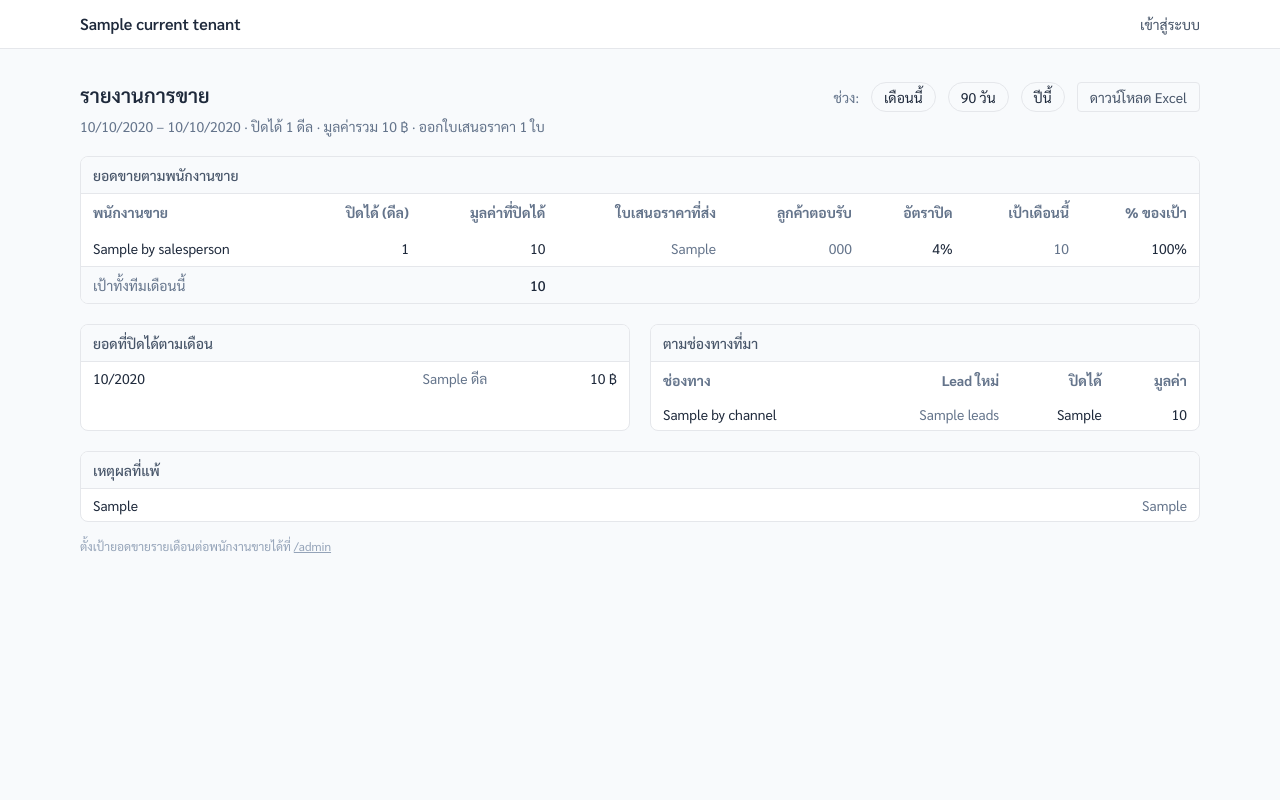
After one commit to n-chatchai/salesdee, a Django app: template templates/crm/reports.html in a window 1280 px wide. The commit adds this page. Run offline with Django 5.2, Linux system fonts and the light colour scheme; the template is opened without the code that fills it: most values are stand-ins (such as "Sample title", 1, 10 or a date in 2020); some libraries are stand-ins or nearby versions.

Commit message:
Sales reports page (REQUIREMENTS.md §4.9) + SalesTarget
- /crm/reports/ (nav "รายงาน"), period filter (this month / last 90 days /
  this year): sales by salesperson (won count+value, quotations sent/accepted,
  conversion rate, this-month target & % of target), won-by-month, by lead
  channel (leads + won deals/value), lost-reason breakdown. Totals header.
  apps/crm/reports.py build_reports(start, end).
- crm.SalesTarget (TenantScopedModel + RLS, migrations 0006/0007): per
  salesperson (or team-wide when null) monthly target — set in admin.
- Excel export via ?export=xlsx (openpyxl: "ยอดขายตามเซลส์" + "ตามช่องทาง" sheets).
- Tests: reports page renders with seeded data (salesperson name, won value,
  50% conversion, target, lost reason all show), xlsx export returns a zip,
  SalesTarget tenant isolation. make check green (137 tests).

Co-Authored-By: Claude Opus 4.7 (1M context) <noreply@anthropic.com>

```diff
--- a/apps/crm/urls.py
+++ b/apps/crm/urls.py
@@ -17,6 +17,7 @@ urlpatterns = [
     path("customers/<int:pk>/", views.customer_detail, name="customer_detail"),
     path("customers/<int:pk>/edit/", views.customer_edit, name="customer_edit"),
     path("tasks/", views.task_list, name="tasks"),
+    path("reports/", views.reports, name="reports"),
     path("tasks/<int:pk>/done/", views.task_done, name="task_done"),
     path("leads/", views.lead_list, name="leads"),
     path("leads/new/", views.lead_create, name="lead_create"),
--- a/templates/base.html
+++ b/templates/base.html
@@ -34,6 +34,7 @@
             <a href="{% url 'quotes:quotations' %}" class="hover:underline">ใบเสนอราคา</a>
             <a href="{% url 'catalog:products' %}" class="hover:underline">สินค้า</a>
             <a href="{% url 'crm:tasks' %}" class="hover:underline">งานของฉัน</a>
+            <a href="{% url 'crm:reports' %}" class="hover:underline">รายงาน</a>
           </nav>
         {% endif %}
       </div>
--- /dev/null
+++ b/templates/crm/reports.html
@@ -0,0 +1,89 @@
+{% extends "base.html" %}
+
+{% block title %}รายงานการขาย · {{ current_tenant.name }}{% endblock %}
+
+{% block content %}
+  <div class="flex flex-wrap items-baseline justify-between gap-3">
+    <h1 class="text-xl font-semibold">รายงานการขาย</h1>
+    <div class="flex items-center gap-3 text-sm">
+      <span class="text-slate-500">ช่วง:</span>
+      <a href="?period=month" class="rounded-full border px-3 py-1 {% if period == 'month' %}bg-slate-800 text-white{% else %}hover:bg-slate-50{% endif %}">เดือนนี้</a>
+      <a href="?period=90d" class="rounded-full border px-3 py-1 {% if period == '90d' %}bg-slate-800 text-white{% else %}hover:bg-slate-50{% endif %}">90 วัน</a>
+      <a href="?period=year" class="rounded-full border px-3 py-1 {% if period == 'year' %}bg-slate-800 text-white{% else %}hover:bg-slate-50{% endif %}">ปีนี้</a>
+      <a href="?period={{ period }}&amp;export=xlsx" class="rounded border px-3 py-1 text-slate-600 hover:bg-slate-50">ดาวน์โหลด Excel</a>
+    </div>
+  </div>
+  <p class="mt-1 text-sm text-slate-500">{{ start|date:"d/m/Y" }} – {{ end|date:"d/m/Y" }} · ปิดได้ {{ totals.won_count }} ดีล · มูลค่ารวม {{ totals.won_value|floatformat:0 }} ฿ · ออกใบเสนอราคา {{ totals.quotes_count }} ใบ</p>
+
+  {# Sales by salesperson #}
+  <section class="mt-5 overflow-hidden rounded-lg border bg-white">
+    <h2 class="border-b bg-slate-50 px-3 py-2 text-sm font-medium text-slate-600">ยอดขายตามพนักงานขาย</h2>
+    <table class="w-full text-sm">
+      <thead class="text-left text-slate-500"><tr>
+        <th class="px-3 py-2">พนักงานขาย</th><th class="px-3 py-2 text-right">ปิดได้ (ดีล)</th><th class="px-3 py-2 text-right">มูลค่าที่ปิดได้</th>
+        <th class="px-3 py-2 text-right">ใบเสนอราคาที่ส่ง</th><th class="px-3 py-2 text-right">ลูกค้าตอบรับ</th><th class="px-3 py-2 text-right">อัตราปิด</th>
+        <th class="px-3 py-2 text-right">เป้าเดือนนี้</th><th class="px-3 py-2 text-right">% ของเป้า</th>
+      </tr></thead>
+      <tbody class="divide-y">
+        {% for r in by_salesperson %}
+          <tr>
+            <td class="px-3 py-2">{{ r.name }}</td>
+            <td class="px-3 py-2 text-right">{{ r.won_count }}</td>
+            <td class="px-3 py-2 text-right">{{ r.won_value|floatformat:0 }}</td>
+            <td class="px-3 py-2 text-right text-slate-500">{{ r.quotes_sent }}</td>
+            <td class="px-3 py-2 text-right text-slate-500">{{ r.quotes_accepted }}</td>
+            <td class="px-3 py-2 text-right">{% if r.conv_rate is not None %}{{ r.conv_rate }}%{% else %}—{% endif %}</td>
+            <td class="px-3 py-2 text-right text-slate-500">{% if r.target %}{{ r.target|floatformat:0 }}{% else %}—{% endif %}</td>
+            <td class="px-3 py-2 text-right">{% if r.target %}{% widthratio r.won_value r.target 100 %}%{% else %}—{% endif %}</td>
+          </tr>
+        {% empty %}
+          <tr><td colspan="8" class="px-3 py-6 text-center text-slate-400">ไม่มีข้อมูลในช่วงนี้</td></tr>
+        {% endfor %}
+      </tbody>
+      {% if team_target %}<tfoot><tr class="border-t bg-slate-50"><td colspan="2" class="px-3 py-2 text-slate-500">เป้าทั้งทีมเดือนนี้</td><td class="px-3 py-2 text-right font-medium">{{ team_target|floatformat:0 }}</td><td colspan="5"></td></tr></tfoot>{% endif %}
+    </table>
+  </section>
+
+  <div class="mt-5 grid gap-5 lg:grid-cols-2">
+    {# Won by month #}
+    <section class="overflow-hidden rounded-lg border bg-white">
+      <h2 class="border-b bg-slate-50 px-3 py-2 text-sm font-medium text-slate-600">ยอดที่ปิดได้ตามเดือน</h2>
+      <table class="w-full text-sm"><tbody class="divide-y">
+        {% for r in by_month %}
+          <tr><td class="px-3 py-1.5">{{ r.m|date:"m/Y" }}</td><td class="px-3 py-1.5 text-right text-slate-500">{{ r.n }} ดีล</td><td class="px-3 py-1.5 text-right">{{ r.v|floatformat:0 }} ฿</td></tr>
+        {% empty %}
+          <tr><td class="px-3 py-6 text-center text-slate-400">ไม่มีข้อมูล</td></tr>
+        {% endfor %}
+      </tbody></table>
+    </section>
+
+    {# By channel #}
+    <section class="overflow-hidden rounded-lg border bg-white">
+      <h2 class="border-b bg-slate-50 px-3 py-2 text-sm font-medium text-slate-600">ตามช่องทางที่มา</h2>
+      <table class="w-full text-sm">
+        <thead class="text-left text-slate-500"><tr><th class="px-3 py-2">ช่องทาง</th><th class="px-3 py-2 text-right">Lead ใหม่</th><th class="px-3 py-2 text-right">ปิดได้</th><th class="px-3 py-2 text-right">มูลค่า</th></tr></thead>
+        <tbody class="divide-y">
+          {% for r in by_channel %}
+            <tr><td class="px-3 py-1.5">{{ r.label }}</td><td class="px-3 py-1.5 text-right text-slate-500">{{ r.leads }}</td><td class="px-3 py-1.5 text-right">{{ r.won_deals }}</td><td class="px-3 py-1.5 text-right">{{ r.won_value|floatformat:0 }}</td></tr>
+          {% empty %}
+            <tr><td colspan="4" class="px-3 py-6 text-center text-slate-400">ไม่มีข้อมูล</td></tr>
+          {% endfor %}
+        </tbody>
+      </table>
+    </section>
+
+    {# Lost reasons #}
+    <section class="overflow-hidden rounded-lg border bg-white lg:col-span-2">
+      <h2 class="border-b bg-slate-50 px-3 py-2 text-sm font-medium text-slate-600">เหตุผลที่แพ้</h2>
+      <table class="w-full text-sm"><tbody class="divide-y">
+        {% for r in lost_by_reason %}
+          <tr><td class="px-3 py-1.5">{{ r.lost_reason }}</td><td class="px-3 py-1.5 text-right text-slate-500">{{ r.n }}</td></tr>
+        {% empty %}
+          <tr><td class="px-3 py-6 text-center text-slate-400">ไม่มีข้อมูล</td></tr>
+        {% endfor %}
+      </tbody></table>
+    </section>
+  </div>
+
+  <p class="mt-4 text-xs text-slate-400">ตั้งเป้ายอดขายรายเดือนต่อพนักงานขายได้ที่ <a class="underline" href="/admin/crm/salestarget/">/admin</a></p>
+{% endblock %}
```
Also changed, not shown: NEXT_STEPS.md (+7 -6 lines), apps/crm/admin.py (+7 -1 lines), apps/crm/models.py (+32 -0 lines), apps/crm/reports.py (added, +120 -0 lines), apps/crm/tests/test_reports.py (added, +90 -0 lines), apps/crm/views.py (+62 -0 lines), apps/crm/migrations/0006_salestarget.py (added), apps/crm/migrations/0007_salestarget_rls.py (added).
